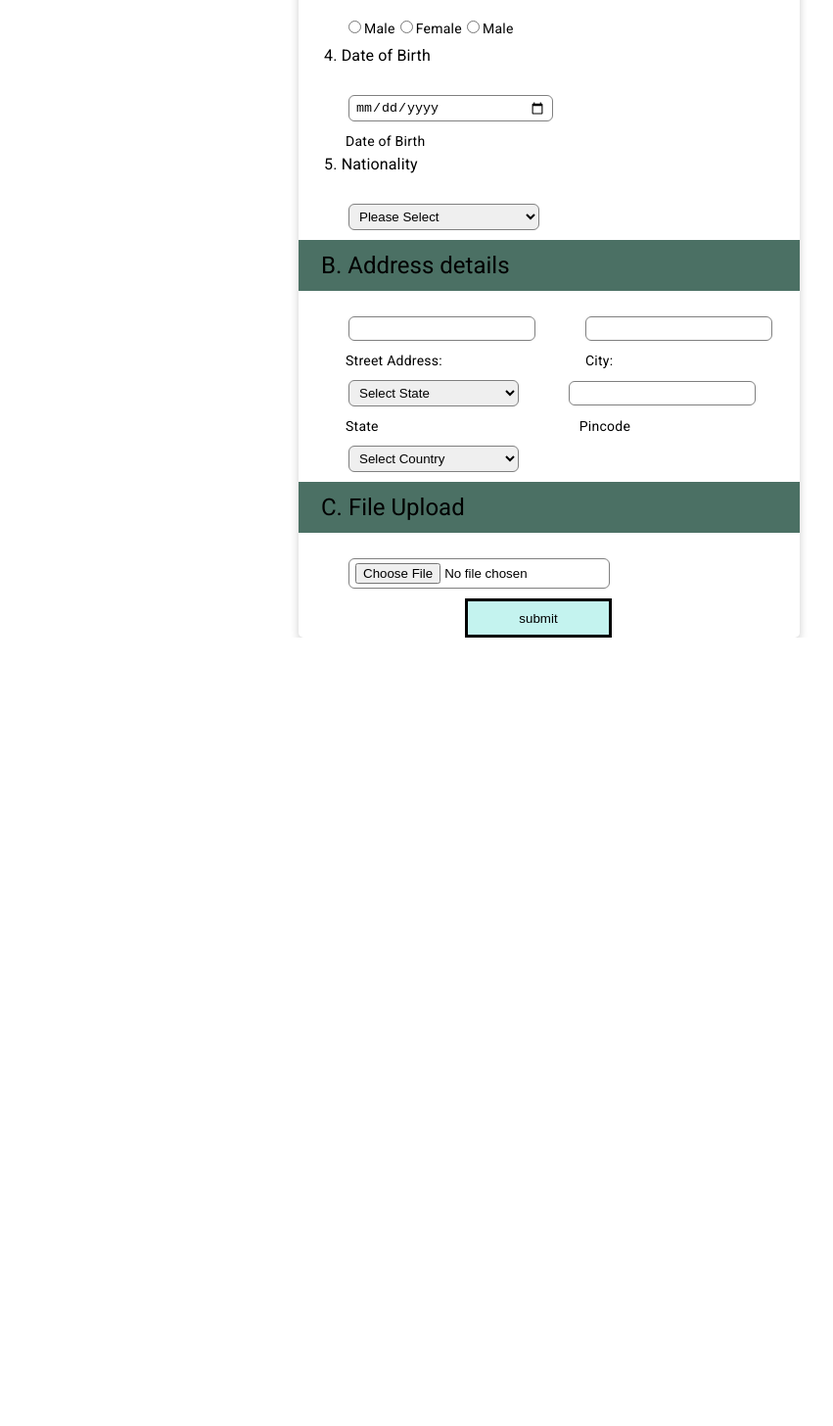
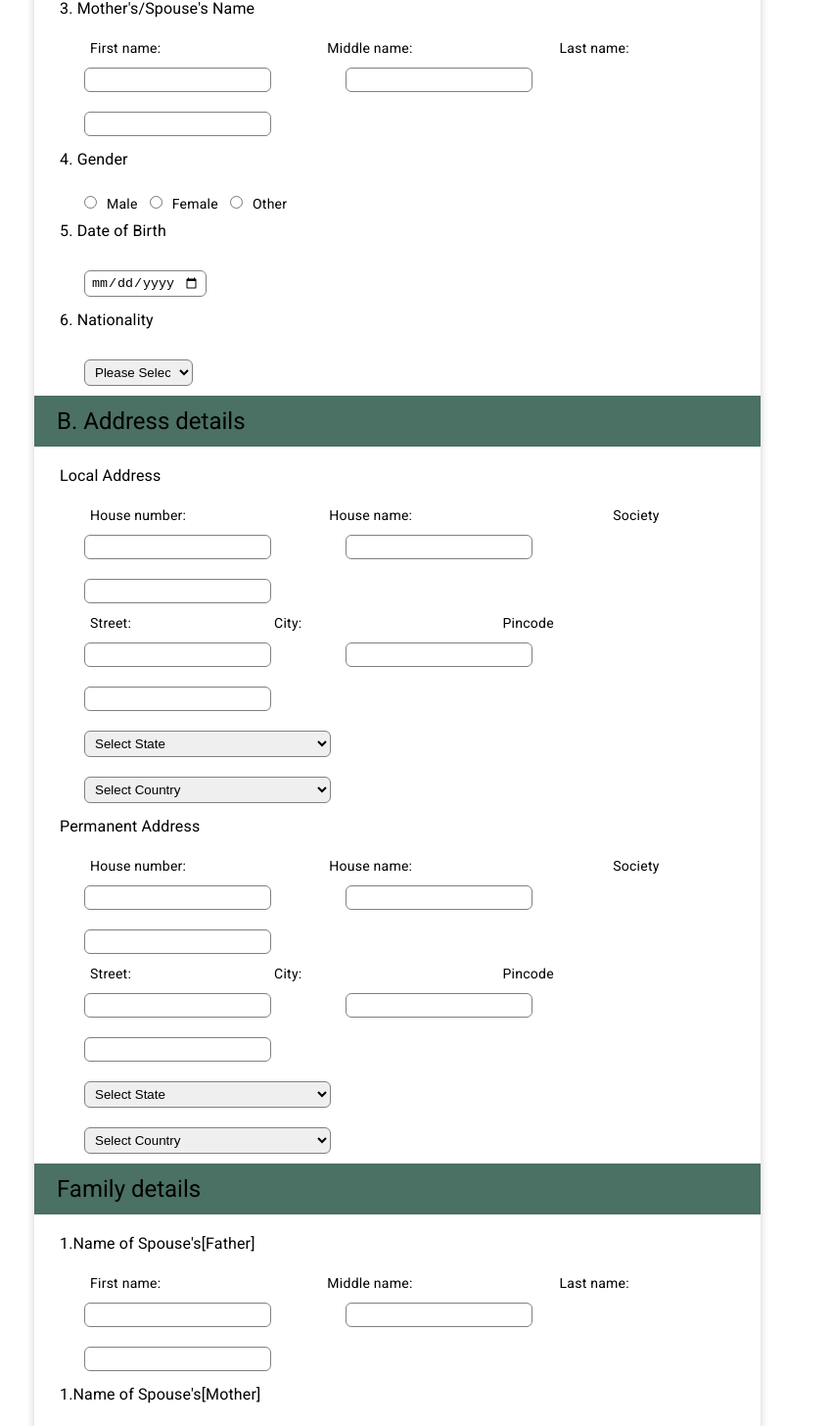
Before and after one commit to AbhitanshRIL/Mod-pro, an Angular app: page / in a window 1280 px wide. Shown: the part 458-1914 px from the top of the page at 98% size, without its empty margins (95-946 px from the left). Before the commit the page ends 1109 px from the top, so only its background shows below. Built offline with nearby package versions, Linux system fonts and the light colour scheme.

Commit message:
KYC improvised

```diff
--- a/src/app/app.module.ts
+++ b/src/app/app.module.ts
@@ -13,6 +13,7 @@ import { FormsModule } from '@angular/forms';
 import { MatTableModule } from '@angular/material/table';
 import { ModerationFormComponent } from './moderation-form/moderation-form.component';
 import {MatFormFieldModule} from '@angular/material/form-field';
+
 
 @NgModule({
   declarations: [
--- a/src/app/moderation-form/moderation-form.component.css
+++ b/src/app/moderation-form/moderation-form.component.css
@@ -6,15 +6,16 @@
 
     margin-left: 15%;
       margin-right:15%;
-      width: 70%;
+      width: 100%;
   }
 
   .card {
       box-shadow: 0 4px 8px 0 rgba(0,0,0,0.2);
       transition: 0.3s;
-      width: 40%;
+      width: 58%;
       border-radius: 5px;
-      margin-left: 400px;
+      margin-left: 130px;
+
     }
 
     .card:hover {
@@ -71,30 +72,43 @@
     border: grey 1px solid;
     margin: 10px 51px;
     }
+
     .lname{
       padding: 4px 6px;
     border-radius: 6px;
     border: grey 1px solid;
+    margin-left: 25px;
+    }
+    .mname{
+      padding: 4px 6px;
+    border-radius: 6px;
+    border: grey 1px solid;
+    margin-left: 25px;
+
     }
     .title{
       margin-left: 26px;
     }
     .fname_label{
-      margin-left: 48px;
+      margin-left: 57px;
     }
     .lname_label{
-      margin-left: 160px;
+      margin-left: 170px;
+    }
+    .name_label{
+      margin-left: 150px;
     }
     .r_btn{
       margin-left: 46px;
       padding: 4px 0px;
     }
     .dropdown{
+      margin-top: 0px;
       padding: 4px 6px;
     border-radius: 6px;
     border: grey 1px solid;
     margin: 10px 51px;
-    width: 38%;
+    width: 15%;
     }
     .state_drop{
       padding: 4px 6px;
@@ -109,3 +123,13 @@
     .pincode_label{
       margin-left: 205px;
     }
+    .male{
+      margin-inline: 7px;
+    }
+    .female{
+      margin-inline: 7px;
+    }
+
+    .other{
+      margin-inline: 7px;
+    }
--- a/src/app/moderation-form/moderation-form.component.html
+++ b/src/app/moderation-form/moderation-form.component.html
@@ -12,66 +12,70 @@
 
           <!-- applicant detail-->
           <h3 class="title">1.Name of applicant</h3>
+          <div class="row">
+            <label for="fname" class="fname_label">First name:</label>
+            <label for="mname" class="lname_label">Middle name:</label>
+            <label for="lname"  class="name_label">Last name:</label><br>
+            </div>
 
           <div class="row">
           <input type="text" id="fname" name="fname" value="" class="fname">
           <input type="text" id="mname" name="mname" value="" class="lname">
+          <input type="text" id="lname" name="lname" value="" class="fname">
           </div>
 
-          <div class="row">
-          <label for="fname" class="fname_label">First name:</label>
-          <label for="mname" class="lname_label">Middle name:</label>
-          </div>
-
-          <div class="row">
-            <input type="text" id="lname" name="lname" value="" class="fname">
-          </div>
-          <div class="row">
-          <label for="lname"  class="fname_label">Last name:</label><br>
-        </div>
 
         <!-- fathr detail-->
         <h3 class="title">2. Father's/Spouse's Name</h3>
 
         <div class="row">
+          <label for="fname" class="fname_label">First name:</label>
+          <label for="mname" class="lname_label">Middle name:</label>
+          <label for="lname"  class="name_label">Last name:</label><br>
+          </div>
+
+        <div class="row">
         <input type="text" id="fname" name="fname" value="" class="fname">
         <input type="text" id="mname" name="mname" value="" class="lname">
+        <input type="text" id="lname" name="lname" value="" class="fname">
         </div>
 
+        <h3 class="title">3. Mother's/Spouse's Name</h3>
+
         <div class="row">
-        <label for="fname" class="fname_label">First name:</label>
-        <label for="mname" class="lname_label">Last name:</label>
+          <label for="fname" class="fname_label">First name:</label>
+          <label for="mname" class="lname_label">Middle name:</label>
+          <label for="lname"  class="name_label">Last name:</label><br>
+          </div>
+
+        <div class="row">
+        <input type="text" id="fname" name="fname" value="" class="fname">
+        <input type="text" id="mname" name="mname" value="" class="lname">
+        <input type="text" id="lname" name="lname" value="" class="fname">
         </div>
 
 
           <!-- Gender detail-->
-          <h3 class="title">3. Gender</h3>
+          <h3 class="title">4. Gender</h3>
+
 
           <div class="row r_btn">
             <input type="radio" id="male" name="male" value="male">
-            <label for="html">Male</label>
+            <label class="male">Male</label>
             <input type="radio" id="female" name="female" value="female">
-            <label for="html">Female</label>
+            <label class="female">Female</label>
             <input type="radio" id="other" name="other" value="other">
-            <label for="html">Male</label>
-          </div>
+            <label class="other">Other</label>
 
 
-
-
-           <!-- bday detail-->
-        <h3 class="title">4. Date of Birth</h3>
+          </div>
+          <h3 class="title">5. Date of Birth</h3>
 
         <div class="row">
           <input type="date" id="dateOfBirth" name="dateOfBirth"required class="dropdown">
         </div>
 
-        <div class="row">
-        <label for="dateOfBirth" class="fname_label">Date of Birth</label>
-        </div>
-
-          <!-- Nationality detail-->
-          <h3 class="title">5. Nationality</h3>
+        <h3 class="title">6. Nationality</h3>
 
           <div class="row">
             <select name="nationality" id="nationality" class="dropdown">
@@ -83,21 +87,34 @@
               </select>
           </div>
 
-
-
-
            <!-- address detail-->
            <h1 class="heading"> B. Address details</h1>
+           <h3 class="title">Local Address</h3>
 
-        <div class="row">
-        <input type="text" id="sname" name="sname" value="" class="fname">
-        <input type="text" id="city" name="city" value="" class="lname">
-        </div>
+            <div class="row">
+             <label for="fname" class="fname_label">House number:</label>
+             <label for="lname" class="city_label">House name:</label>
+             <label for="fname" class="pincode_label">Society</label>
+            </div>
 
-        <div class="row">
-        <label for="fname" class="fname_label">Street Address:</label>
-        <label for="mname" class="city_label">City:</label>
-        </div>
+          <div class="row">
+            <input type="text" id="sname" name="sname" value="" class="fname">
+            <input type="text" id="city" name="city" value="" class="lname">
+            <input type="text" id="city" name="city" value="" class="fname">
+          </div>
+
+          <div class="row">
+            <label for="fname" class="fname_label">Street:</label>
+            <label for="lname" class="city_label">City:</label>
+            <label for="fname" class="pincode_label">Pincode</label>
+           </div>
+
+         <div class="row">
+           <input type="text" id="sname" name="sname" value="" class="fname">
+           <input type="text" id="city" name="city" value="" class="lname">
+           <input type="text" id="city" name="city" value="" class="fname">
+         </div>
+
 
         <div class="row">
           <select name="stname" id="stname" class="state_drop">
@@ -107,12 +124,6 @@
             <option value="UP">UP</option>
             <option value="Haryana">Haryana</option>
           </select>
-          <input type="text" id="city" name="city" value="" class="lname">
-          </div>
-
-          <div class="row">
-          <label for="fname" class="fname_label">State</label>
-          <label for="mname" class="pincode_label">Pincode</label>
           </div>
 
           <div class="row">
@@ -124,6 +135,90 @@
               <option value="United States">United States</option>
             </select>
             </div>
+
+            <h3 class="title">Permanent Address</h3>
+
+             <div class="row">
+              <label for="fname" class="fname_label">House number:</label>
+              <label for="lname" class="city_label">House name:</label>
+              <label for="fname" class="pincode_label">Society</label>
+             </div>
+
+           <div class="row">
+             <input type="text" id="sname" name="sname" value="" class="fname">
+             <input type="text" id="city" name="city" value="" class="lname">
+             <input type="text" id="city" name="city" value="" class="fname">
+           </div>
+
+           <div class="row">
+             <label for="fname" class="fname_label">Street:</label>
+             <label for="lname" class="city_label">City:</label>
+             <label for="fname" class="pincode_label">Pincode</label>
+            </div>
+
+          <div class="row">
+            <input type="text" id="sname" name="sname" value="" class="fname">
+            <input type="text" id="city" name="city" value="" class="lname">
+            <input type="text" id="city" name="city" value="" class="fname">
+          </div>
+
+          <!-- <div class="row">
+            <label for="fname" class="fname_label">State:</label>
+
+            </div> -->
+
+
+         <div class="row">
+           <select name="stname" id="stname" class="state_drop">
+             <option value="Select State">Select State</option>
+             <option value="Maharashtra">Maharashtra</option>
+             <option value="Bihar">Bihar</option>
+             <option value="UP">UP</option>
+             <option value="Haryana">Haryana</option>
+           </select>
+           </div>
+
+           <div class="row">
+             <select name="coname" id="coname" class="state_drop">
+               <option value="Select Country">Select Country</option>
+               <option value="Indian">Indian</option>
+               <option value="Canada">Canada</option>
+               <option value="Germany">Germany</option>
+               <option value="United States">United States</option>
+             </select>
+             </div>
+
+             <!-- Family Details -->
+
+             <h1 class="heading"> Family details</h1>
+
+             <h3 class="title">1.Name of Spouse's[Father]</h3>
+             <div class="row">
+               <label for="fname" class="fname_label">First name:</label>
+               <label for="mname" class="lname_label">Middle name:</label>
+               <label for="lname"  class="name_label">Last name:</label><br>
+               </div>
+
+             <div class="row">
+             <input type="text" id="fname" name="fname" value="" class="fname">
+             <input type="text" id="mname" name="mname" value="" class="lname">
+             <input type="text" id="lname" name="lname" value="" class="fname">
+             </div>
+
+
+             <h3 class="title">1.Name of Spouse's[Mother]</h3>
+             <div class="row">
+               <label for="fname" class="fname_label">First name:</label>
+               <label for="mname" class="lname_label">Middle name:</label>
+               <label for="lname"  class="name_label">Last name:</label><br>
+               </div>
+
+             <div class="row">
+             <input type="text" id="fname" name="fname" value="" class="fname">
+             <input type="text" id="mname" name="mname" value="" class="lname">
+             <input type="text" id="lname" name="lname" value="" class="fname">
+             </div>
+
 
 
 
@@ -143,16 +238,9 @@
 
         </div>
 
+      </div>
 
 
-
-      </div>
-
-      <!-- <div class="container">
-        <div class="col-lg-12">
-          <button type="button"  data-component="button" data-content="">Submit</button>
-
-           </div> -->
         </div>
 
     </form>
```
Also changed, not shown: 1 other file (tests, documents, lock files or other folders).
